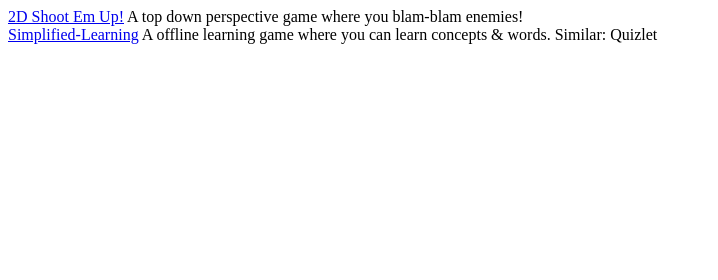
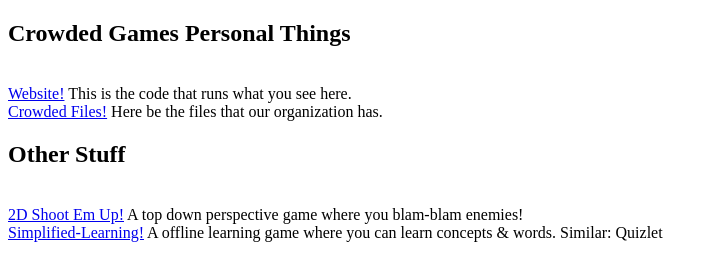
Before and after one commit to Crowded-Games/Crowded-Games.github.io, a plain HTML site: page index.html in a window 1280 px wide. Shown: the whole page, without its empty margins (0-718 px from the left). Drawn offline with Linux system fonts and the light colour scheme.

Commit message:
Update index.html

```diff
--- a/index.html
+++ b/index.html
@@ -4,7 +4,11 @@
         <title>Welcome!</title>
     </head>
     <body>
+        <h2>Crowded Games Personal Things</h2> <br>
+        <a href="https://github.com/Crowded-Games/Crowded-Games.github.io">Website!</a> This is the code that runs what you see here. <br>
+        <a href="https://github.com/Crowded-Games/.github"> Crowded Files!</a> Here be the files that our organization has. <br>
+        <h2>Other Stuff</h2> <br>
         <a href="https://github.com/Crowded-Games/2D-Shoot-Em-Up">2D Shoot Em Up!</a> A top down perspective game where you blam-blam enemies!<br>
-        <a href="https://github.com/Crowded-Games/Simplified-Learning">Simplified-Learning</a> A offline learning game where you can learn concepts &amp; words. Similar: Quizlet
+        <a href="https://github.com/Crowded-Games/Simplified-Learning">Simplified-Learning!</a> A offline learning game where you can learn concepts &amp; words. Similar: Quizlet <br>
     </body>
 </html>
```
